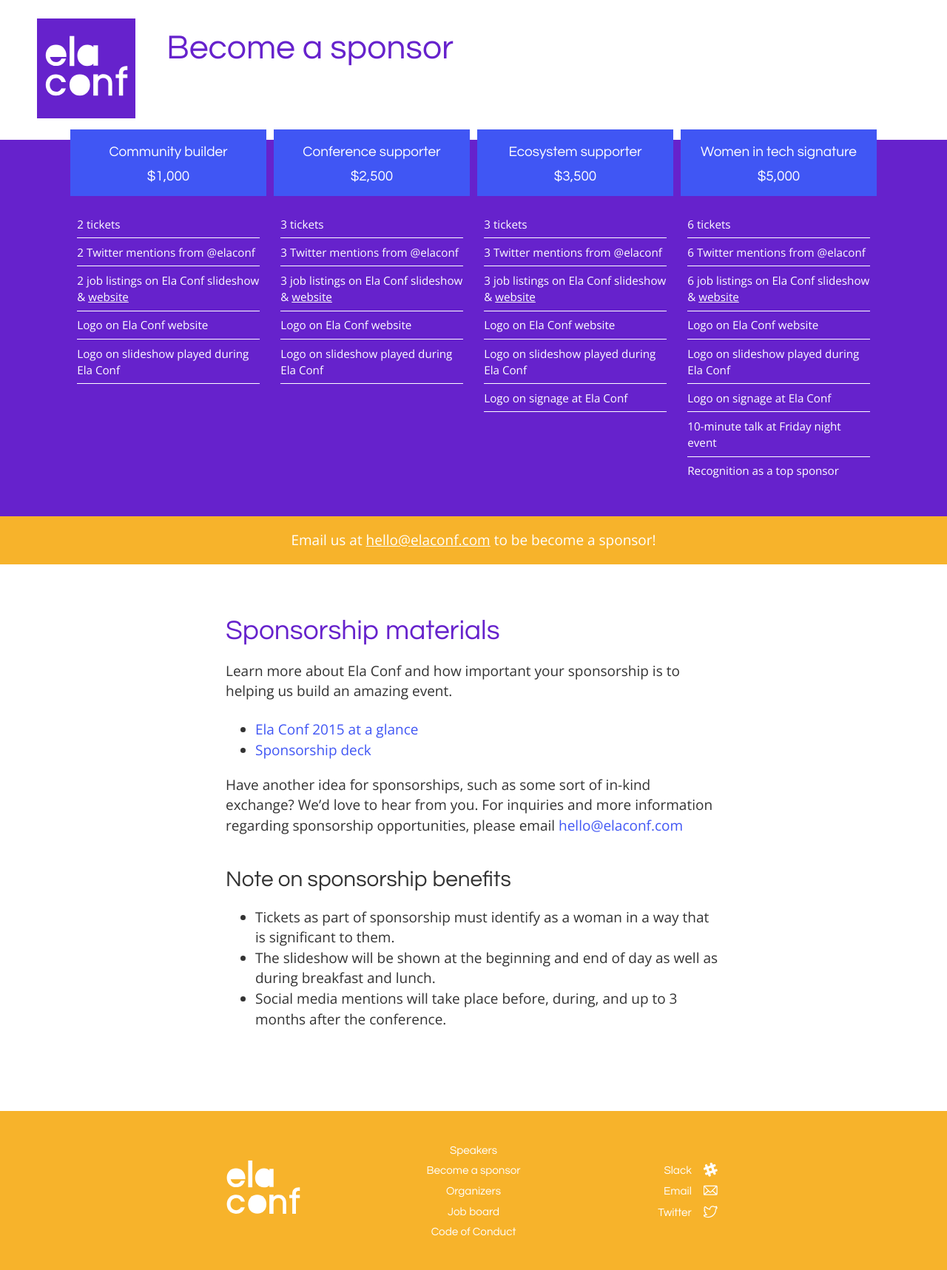
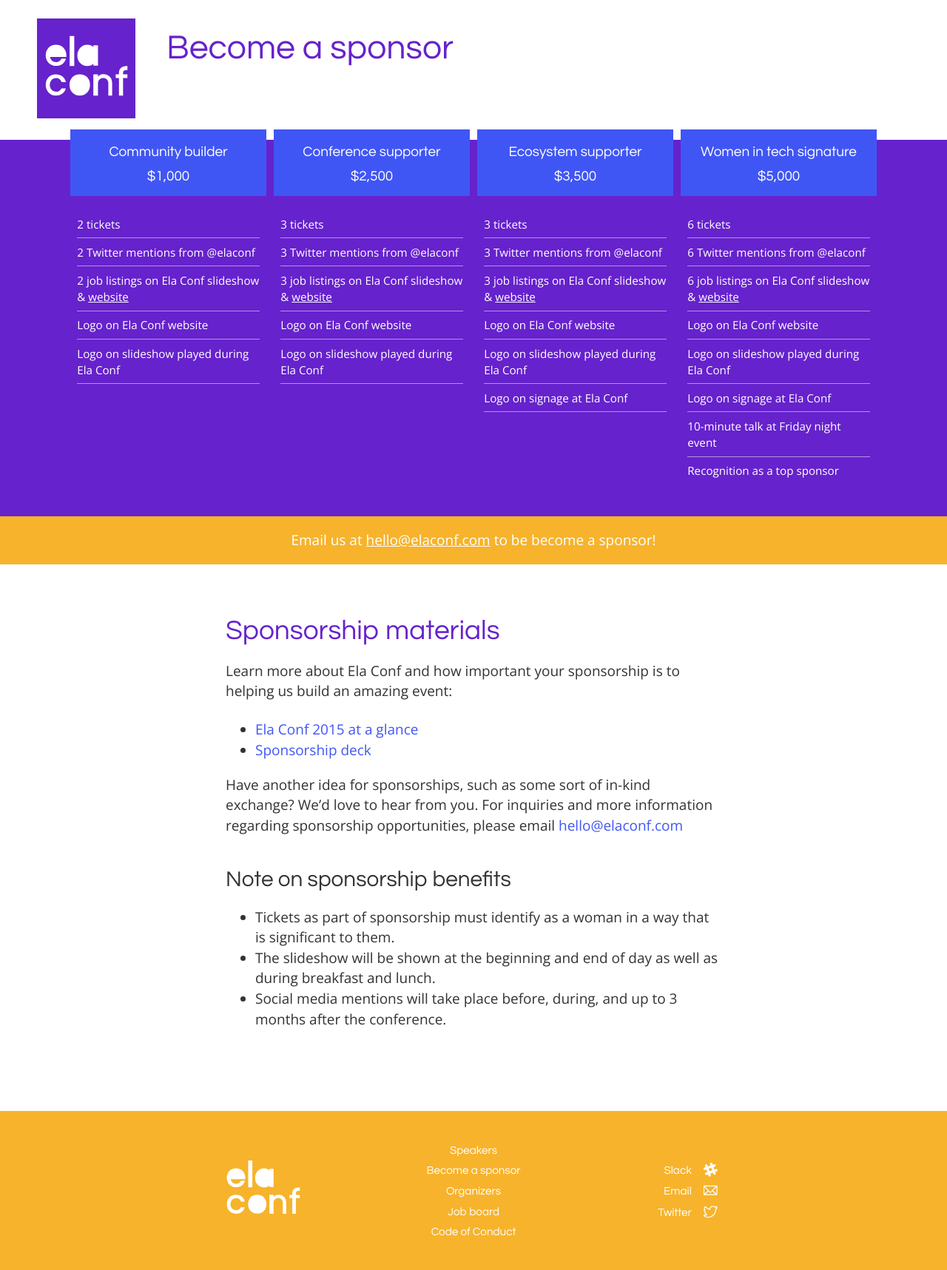
Before and after one commit to elaconf/elaconf.github.io, a Jekyll site: the page built from sponsor/index.html, in a window 1280 px wide. Shown: the whole page at 74% size. Built offline with Jekyll 4.4.1, drawn with Linux system fonts in a browser that asks for light colours.

Commit message:
light edits

```diff
--- a/_sass/_sponsors.scss
+++ b/_sass/_sponsors.scss
@@ -51,7 +51,7 @@
 
 .levels-contact {
   //background: $accent-secondary;
-  padding: 1em 0;
+  padding: 1em;
   text-align: center;
 }
 
@@ -80,18 +80,13 @@
 }
 
 .level-header {
+  background: $accent-main;
   font-family: $font-headings;
-  //font-size: 1.25em;
   line-height: 1.25;
-
-  @include breakpoint(medium) {
-    background: $accent-main;
-    min-height: 4em;
-    padding: 1em .5em .5em;
-    position: relative;
-    top: -1em;
-  }
-
+  min-height: 4em;
+  padding: 1em .5em .5em;
+  position: relative;
+  top: -1em;
 }
 
 .level-amount {
@@ -108,7 +103,7 @@
   .level-item {
     @extend %small;
 
-    border-bottom: 1px solid $white;
+    border-bottom: 1px solid rgba($white, .5);
     padding: .5em 0;
 
     &:last-child {
--- a/sponsor/index.html
+++ b/sponsor/index.html
@@ -66,7 +66,7 @@ levels:
   <div class="limiter">
 
     <h2>Sponsorship materials</h2>
-    <p>Learn more about Ela Conf and how important your sponsorship is to helping us build an amazing event.</p>
+    <p>Learn more about Ela Conf and how important your sponsorship is to helping us build an amazing event:</p>
     <ul>
       <li><a href="/docs/at-a-glance.pdf">Ela Conf 2015 at a glance</a></li>
       <li><a href="https://docs.google.com/presentation/d/1bl0JYTEKgaNCnR0i7835YT3aIUf5myPk234xS-5lc58/edit?usp=sharing">Sponsorship deck</a></li>
```
